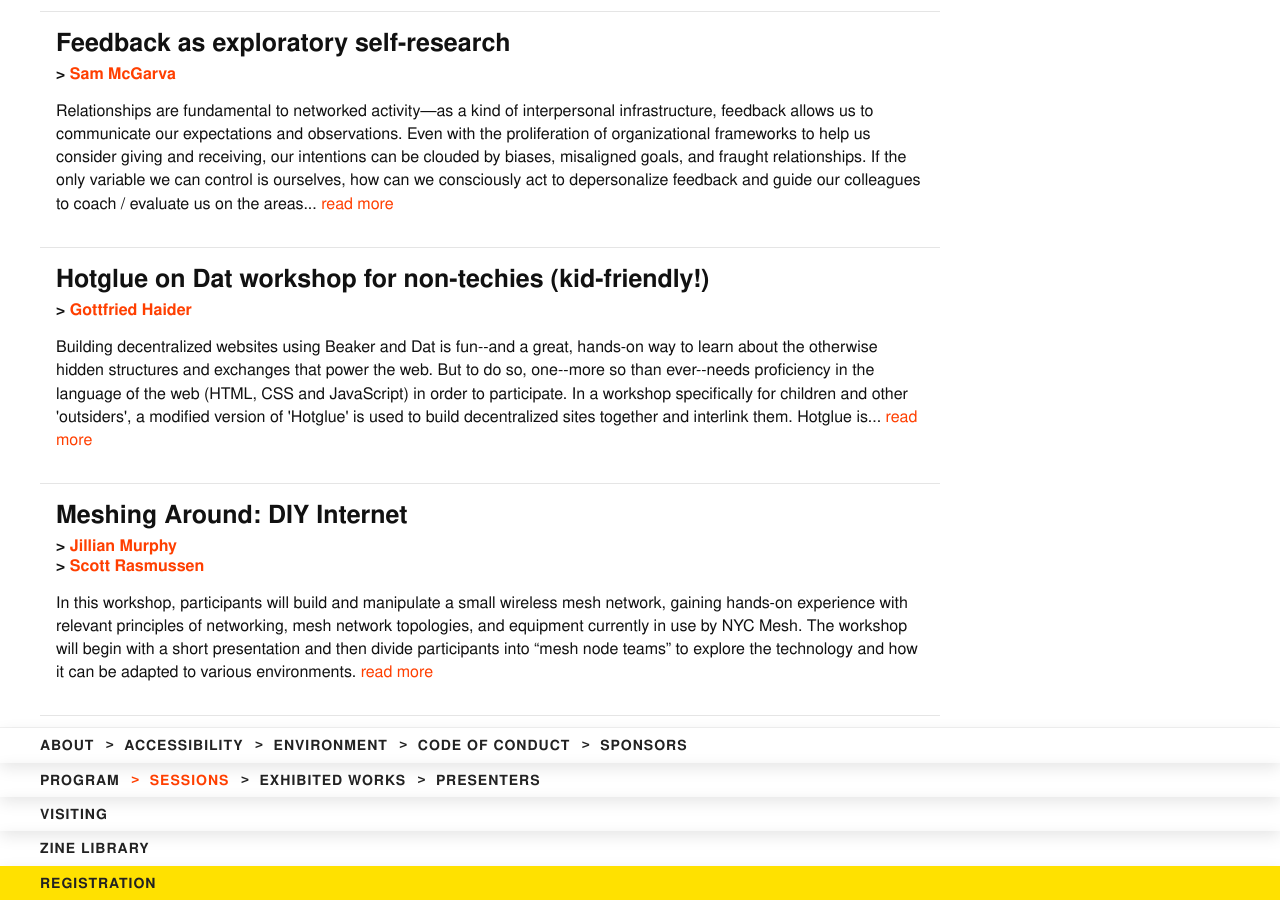
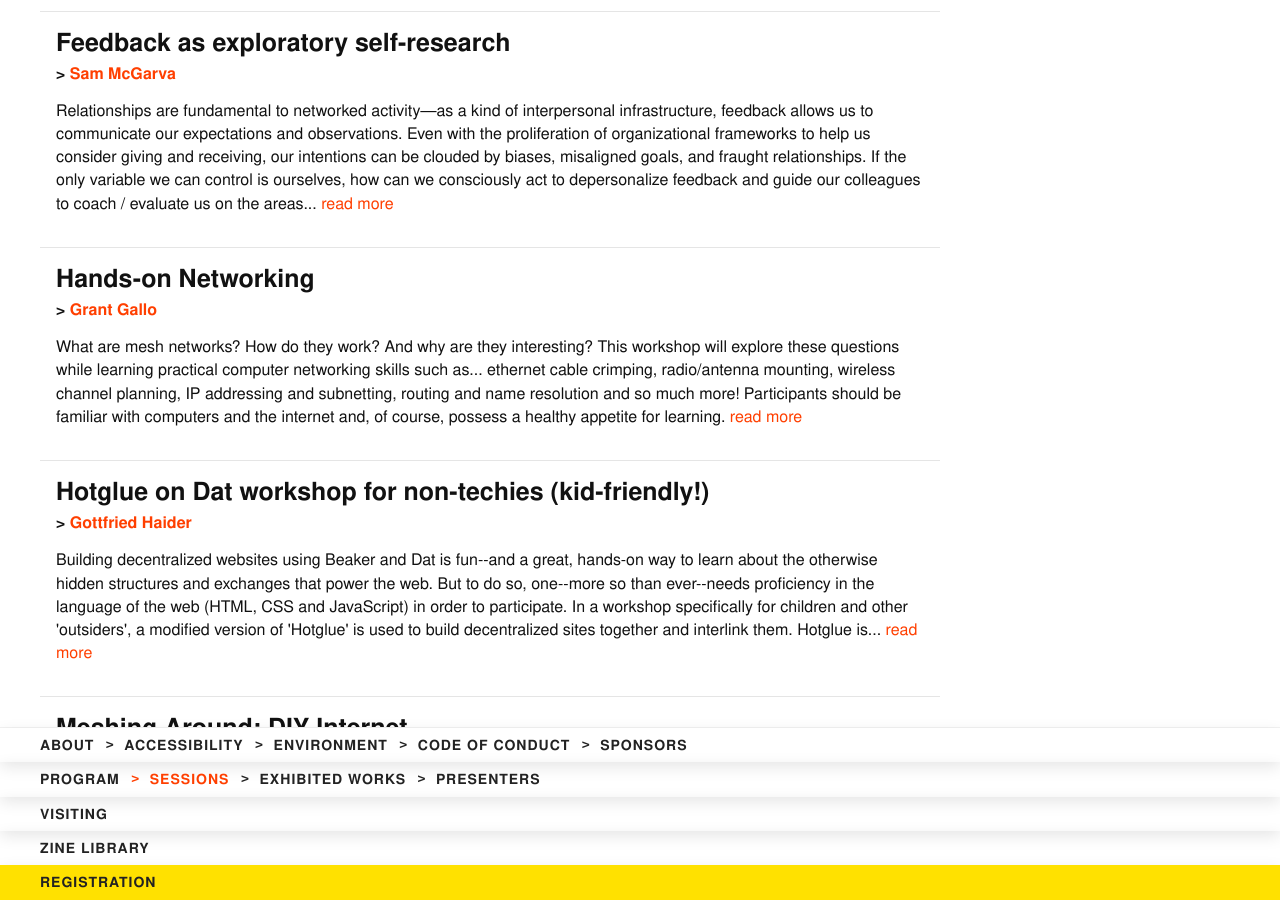
Before and after one commit to ournetworks/ournetworks.ca, a Jekyll site: the page built from program.md, in a window 1280 px wide and 900 px high, scrolled down 7515 px. Built offline with Jekyll 4.4.1, drawn with Linux system fonts in a browser that asks for light colours; some of the changed text lies outside the part shown.

Commit message:
add grants workshop

```diff
--- a/_data/presenters.yml
+++ b/_data/presenters.yml
@@ -398,3 +398,7 @@
     link: "https://nycmesh.net"
     linkDisplay: "nycmesh.net"
     twitter: "rscooter369"
+
+  - presenterID: grant
+    name: "Grant Gallo"
+    bio: "Grant is a professional network engineer who builds temporary wireless networks for a living."
--- a/_data/sessions.yml
+++ b/_data/sessions.yml
@@ -779,3 +779,13 @@
     sessionType: "performance"
     date: 2019-09-20
     length: 0.5
+
+  - sessionID: 19038
+    title: "Hands-on Networking"
+    presenterID:
+      - grant
+    description: >
+      What are mesh networks? How do they work? And why are they interesting? This workshop will explore these questions while learning practical computer networking skills such as... ethernet cable crimping, radio/antenna mounting, wireless channel planning, IP addressing and subnetting, routing and name resolution and so much more! Participants should be familiar with computers and the internet and, of course, possess a healthy appetite for learning.
+    sessionType: "workshop"
+    date: 2019-09-20
+    length: 1
```
